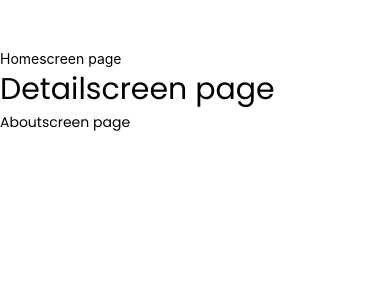
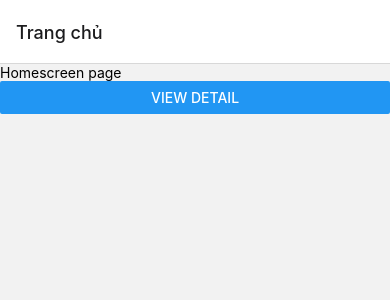
Before and after one commit to hxthuong/learn-react-native, a React Native app: screen /home in a window 390 px wide. Shown: the top 300 px of the page. Built offline with nearby package versions, Linux system fonts and the light colour scheme.

Commit message:
Giới thiệu Navigation + Hello React Navigation

```diff
--- a/App.tsx
+++ b/App.tsx
@@ -6,8 +6,12 @@ import HomeScreen from './components/reviews/home';
 import DetailScreen from './components/reviews/detail';
 import AboutScreen from './components/reviews/about';
 import { POPPINS_REGULAR } from './utils/const';
+import { NavigationContainer } from '@react-navigation/native';
+import { createNativeStackNavigator } from '@react-navigation/native-stack';
 
 SplashScreen.preventAutoHideAsync();
+
+const Stack = createNativeStackNavigator();
 
 const App = () => {
     const [fontsLoaded] = useFonts({
@@ -23,11 +27,13 @@ const App = () => {
     if (!fontsLoaded) return null;
 
     return (
-        <View style={styles.container}>
-            <HomeScreen />
-            <DetailScreen />
-            <AboutScreen />
-        </View>
+        <NavigationContainer>
+            <Stack.Navigator initialRouteName="Home">
+                <Stack.Screen name="home" options={{ title: 'Trang chủ' }} component={HomeScreen} />
+                <Stack.Screen name="preview-detail" component={DetailScreen} />
+                <Stack.Screen name="about" component={AboutScreen} />
+            </Stack.Navigator>
+        </NavigationContainer>
     );
 };
 
--- a/components/reviews/home.tsx
+++ b/components/reviews/home.tsx
@@ -1,11 +1,20 @@
-import { Text, View } from 'react-native';
+import { Button, StyleSheet, Text, View } from 'react-native';
 
 const HomeScreen = () => {
     return (
-        <View>
+        <View style={styles.home}>
             <Text>Homescreen page</Text>
+            <Button title="View Detail" onPress={() => alert('me')} />
         </View>
     );
 };
 
+const styles = StyleSheet.create({
+    home: {
+        // flex: 1,
+        // alignItems: 'center',
+        // justifyContent: 'center',
+    },
+});
+
 export default HomeScreen;
```
Also changed, not shown: package.json (+7 -3 lines), 1 other file (tests, documents, lock files or other folders).
